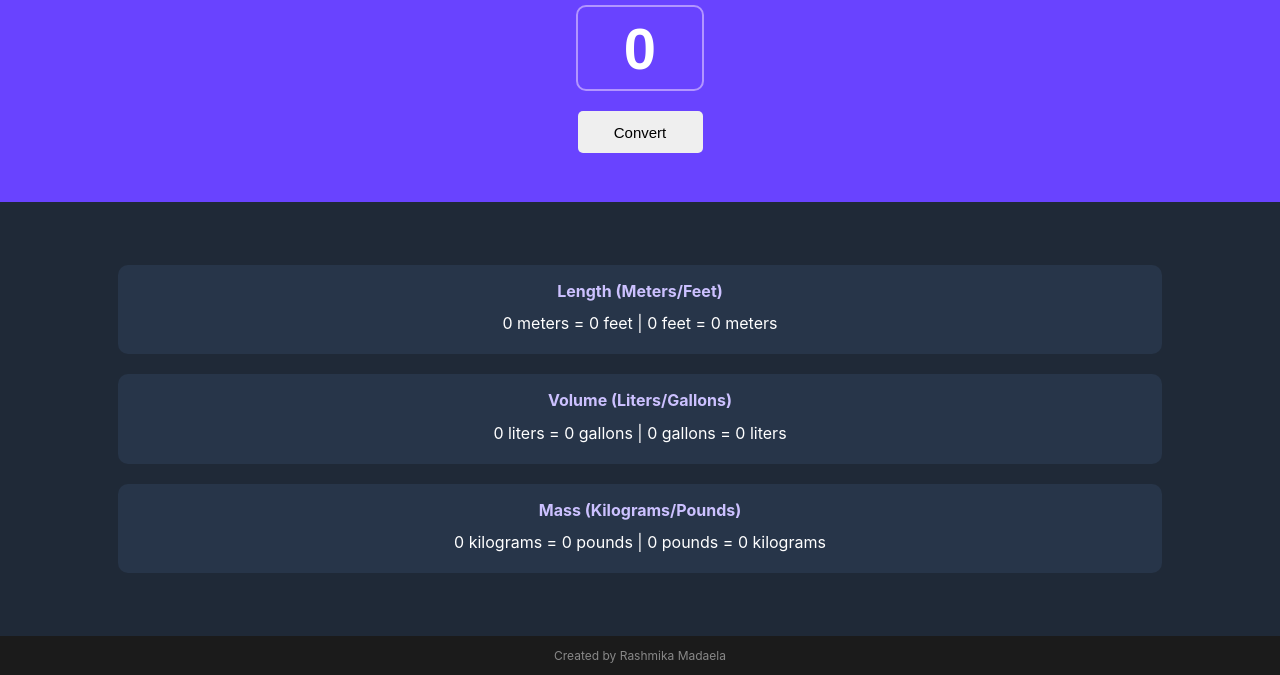
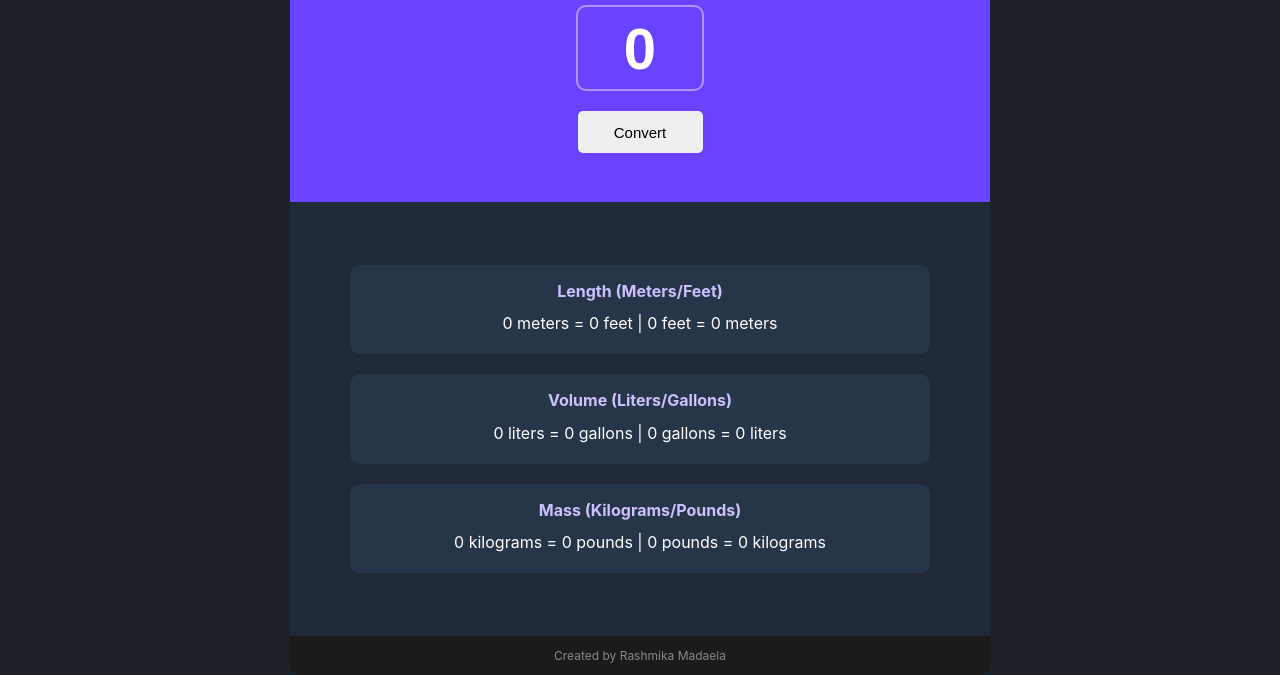
Before and after one commit to RashmikaMadaela/unit-converter, a plain HTML site: page index.html in a window 1280 px wide. Shown: the part 125-800 px from the top of the page. Drawn offline with Linux system fonts and the light colour scheme.

Commit message:
some styling changes

```diff
--- a/index.css
+++ b/index.css
@@ -12,9 +12,13 @@ body {
     margin: 0;
     padding: 0;
     text-align: center;
-    padding: 0;
     color: white;
-
+    background-color: #1d2229;
+    display: flex;
+    align-items: center;
+    justify-content: center;
+    width: 100vw;
+    height: 100vh;
     font-family: 'inter', sans-serif;
 }
 
@@ -24,6 +28,13 @@ body {
     align-items: center;
     justify-content: center;
     height: 100vh;
+    width: 100%;
+    max-width: 700px;
+    margin: 0 auto;
+    max-height: 900px;
+    border-radius: 10px;
+    overflow: hidden;
+
 }
 
 .upper-section {
```
